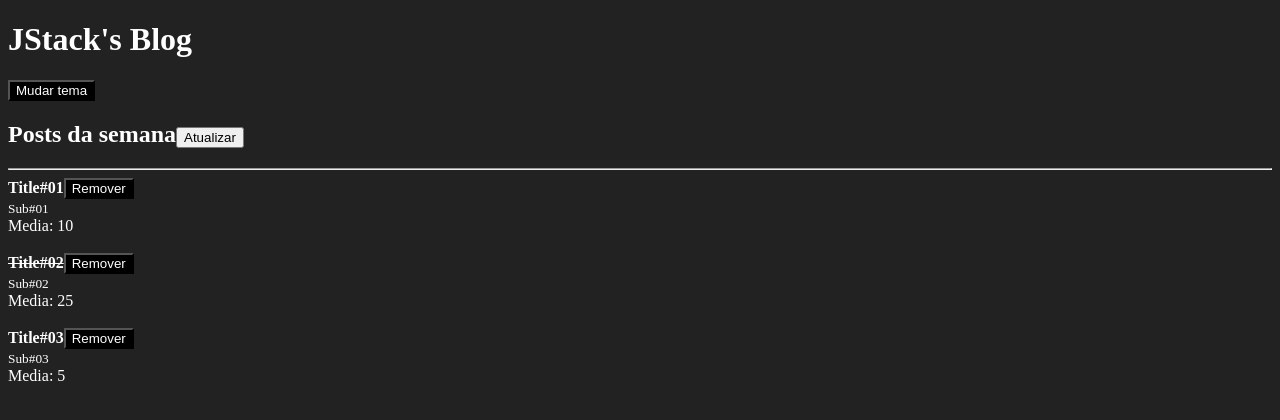
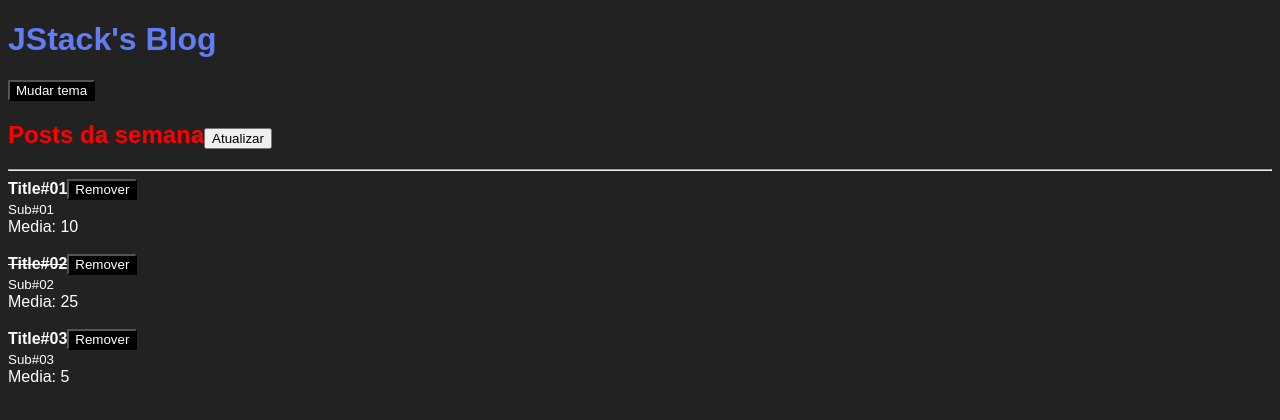
Before and after one commit to GuuilhermeRS/Fundamentos-React-JStack, a React app: page / in a window 1280 px wide. Shown: the top 420 px of the page. Built offline with nearby package versions, Linux system fonts and the light colour scheme.

Commit message:
Utilizando CSS Modules

```diff
--- /dev/null
+++ b/src/Components/App.css
@@ -0,0 +1,3 @@
+.title {
+  color: #f00;
+}
--- a/src/Components/App.js
+++ b/src/Components/App.js
@@ -3,6 +3,8 @@
 import Header from './Header';
 import Post from './Post';
 import { ThemeProvider } from './ThemeContext'
+
+import styles from './App.css'
 
 function App() {
   const [posts, setPosts] = useState([
@@ -33,7 +35,7 @@
   return (
     <ThemeProvider>
       <Header>
-        <h2>
+        <h2 className={styles.title}>
           Posts da semana
           <button onClick={handleRefresh}>Atualizar</button>
         </h2>
--- /dev/null
+++ b/src/Components/Header.css
@@ -0,0 +1,3 @@
+.title {
+  color: #637BF3;
+}
--- a/src/Components/Header.js
+++ b/src/Components/Header.js
@@ -1,6 +1,8 @@
 import React, { useContext } from 'react'
 import PropTypes from 'prop-types';
 import Button from './Button';
+
+import styles from  './Header.css';
 
 import { ThemeContext } from './ThemeContext';
 
@@ -9,7 +11,7 @@
 
   return (
     <>
-      <h1>{props.title}</h1>
+      <h1 className={styles.title} >{props.title}</h1>
       <Button onClick={onToggleTheme}>
         Mudar tema
       </Button>
--- a/src/index.css
+++ b/src/index.css
@@ -1,4 +1,5 @@
 body {
   background: #222;
   color: #fff;
+  font-family: sans-serif;
 }
--- a/webpack.config.js
+++ b/webpack.config.js
@@ -26,7 +26,12 @@
         test: /\.css$/,
         use: [
           'style-loader',
-          'css-loader',
+          {
+            loader: 'css-loader',
+            options: {
+              modules: true,
+            }
+          }
         ]
       }
     ]
```
